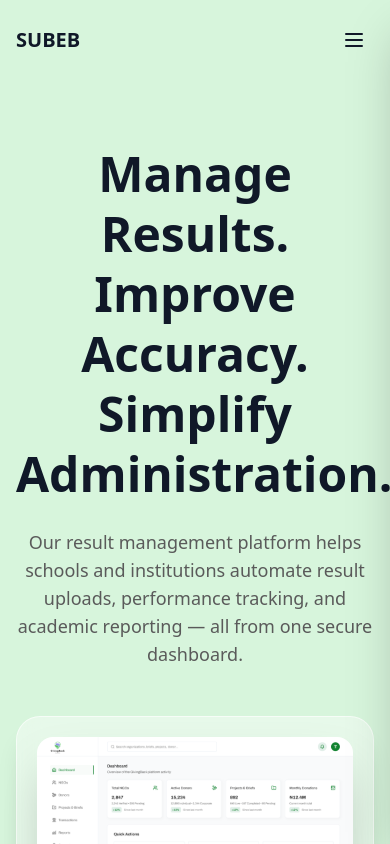
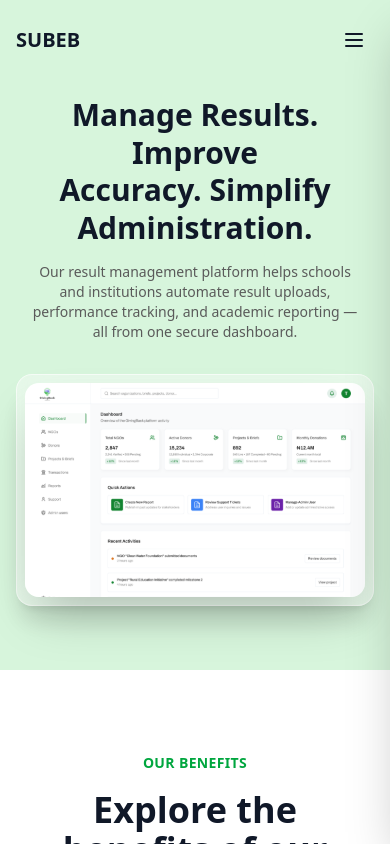
Before and after one commit to best-technologies/subeb-project-frontend, a Next.js app: page / in a window 390 px wide. Shown: the top 844 px of the page. Built offline with nearby package versions, Linux system fonts and the light colour scheme; no server answers.

Commit message:
Modify: make hero section mobile responsive.

```diff
--- a/src/app/page.tsx
+++ b/src/app/page.tsx
@@ -1,6 +1,7 @@
 "use client";
 import React, { useState } from "react";
 import Link from "next/link";
+import Image from "next/image";
 import Header from "@/components/shared/Header";
 
 export default function Home() {
@@ -15,17 +16,17 @@ export default function Home() {
       <Header />
       {/* Hero Section */}
       <section
-        className="-mt-24 pt-20 pb-24 px-4 sm:px-6 lg:px-8"
+        className="-mt-24 pt-20 pb-16 sm:pb-20 md:pb-24 px-4 sm:px-6 lg:px-8"
         style={{ backgroundColor: "#D7F5DC" }}
       >
         <div className="max-w-7xl mx-auto">
-          <div className="text-center mb-12 pt-20">
-            <h1 className="text-5xl md:text-6xl font-semibold text-gray-900 mb-6 leading-tight">
+          <div className="text-center mb-8 sm:mb-10 md:mb-12 pt-8 lg:pt-20">
+            <h1 className="text-3xl sm:text-4xl md:text-5xl lg:text-6xl font-semibold text-gray-900 mb-4 sm:mb-5 md:mb-6 leading-tight px-2">
               Manage Results. Improve
               <br />
               Accuracy. Simplify Administration.
             </h1>
-            <p className="text-lg text-brand-black-accent max-w-3xl mx-auto">
+            <p className="text-sm sm:text-base md:text-lg text-brand-black-accent max-w-3xl mx-auto px-4">
               Our result management platform helps schools and institutions
               automate result uploads, performance tracking, and academic
               reporting — all from one secure dashboard.
@@ -35,11 +36,14 @@ export default function Home() {
           {/* Dashboard Preview */}
           <div className="relative max-w-6xl mx-auto">
             {/* Glassmorphism border container */}
-            <div className="relative p-5 rounded-3xl bg-white/40 backdrop-blur-md border border-white/60 shadow-xl">
-              <img
+            <div className="relative p-2 sm:p-3 md:p-4 lg:p-5 rounded-2xl sm:rounded-3xl bg-white/40 backdrop-blur-md border border-white/60 shadow-xl">
+              <Image
                 src="/svgs/dashboard.svg"
                 alt="Dashboard Preview"
-                className="w-full h-auto rounded-2xl shadow-2xl"
+                width={1200}
+                height={800}
+                className="w-full h-auto rounded-xl sm:rounded-2xl shadow-2xl"
+                priority
               />
             </div>
           </div>
@@ -187,11 +191,12 @@ export default function Home() {
               </div>
             </div>
 
-            <div className="bg-gray-900 rounded-lg overflow-hidden">
-              <img
+            <div className="bg-gray-900 rounded-lg overflow-hidden relative h-[600px]">
+              <Image
                 src="/api/placeholder/600/800"
                 alt="Workflow illustration"
-                className="w-full h-full object-cover"
+                fill
+                className="object-cover"
               />
             </div>
           </div>
```
